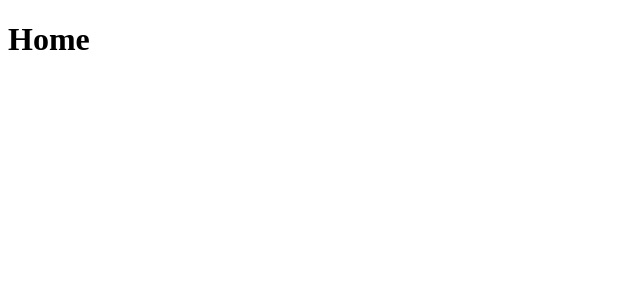
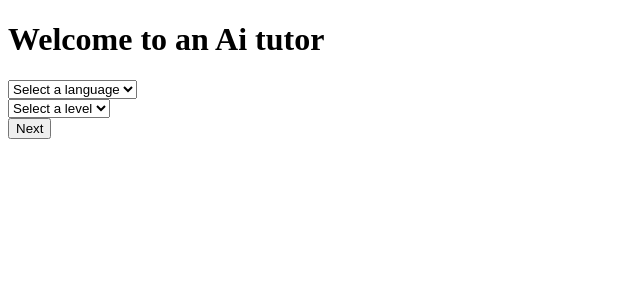
Before and after one commit to Spiderasasen/Learning-a-Language-with-AI, a React (Vite) app in the folder language_tutor/: page / in a window 1280 px wide. Shown: the top 300 px of the page, without its empty margins (0-640 px from the left). Built offline with nearby package versions, Linux system fonts and the light colour scheme.

Commit message:
got the main skelington of the website now

```diff
--- /dev/null
+++ b/language_tutor/src/componets/Drop_down_selection_component.jsx
@@ -0,0 +1,12 @@
+function Drop_down_selection_component({id, null_option, option1, option2}){
+    return(
+        <div className="drop_down_section">
+            <select id={id}>
+                <option value="">{null_option}</option>
+                <option value={option1}>{option1}</option>
+                <option value={option2}>{option2}</option>
+            </select>
+        </div>
+    )
+}
+export default Drop_down_selection_component;
--- a/language_tutor/src/pages/Home.jsx
+++ b/language_tutor/src/pages/Home.jsx
@@ -1,6 +1,28 @@
+import Drop_down_selection_component from "../componets/Drop_down_selection_component.jsx";
+
 function Home() {
     return (
-        <h1>Home</h1>
+        <div>
+            <div id="home_card">
+                <h1>Welcome to an Ai tutor</h1>
+
+                {/*drop downs*/}
+                <div>
+                    <Drop_down_selection_component id="language_selection"
+                                                   null_option="Select a language" option1="Spanish" option2="German"
+                    />
+                    <Drop_down_selection_component id="level_selection"
+                                                   null_option="Select a level" option1="Beginner" option2="Intermediate"
+                    />
+                </div>
+
+                {/*going to another page*/}
+                <div className="button_section">
+                    <button id="next_button">Next</button>
+                </div>
+
+            </div>
+        </div>
     )
 }
 export default Home;
```
